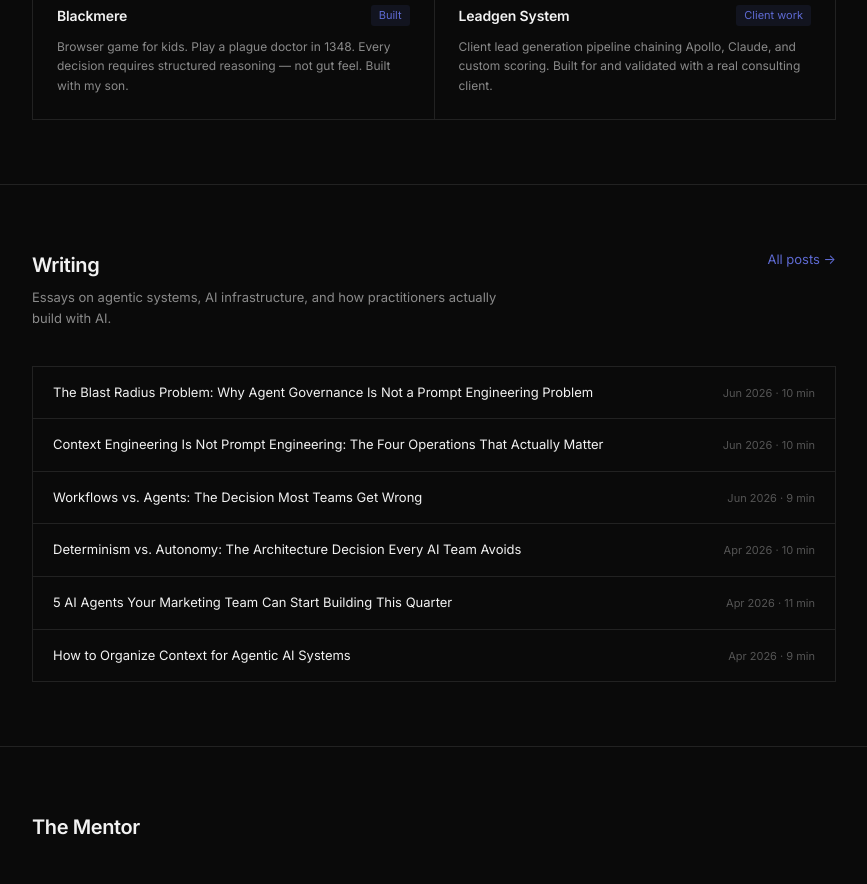
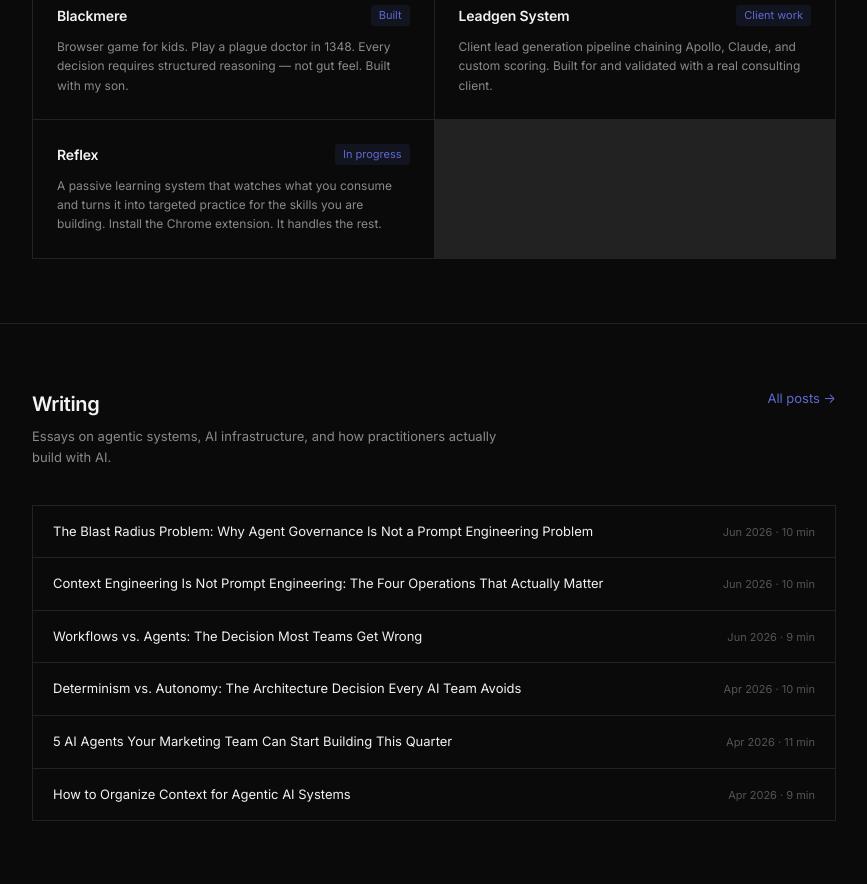
Before and after one commit to angshur/ai-fellows, a Next.js app: page / in a window 1280 px wide. Shown: the part 2580-3464 px from the top of the page, without its empty margins (206-1073 px from the left). Built offline with nearby package versions, Linux system fonts and the light colour scheme.

Commit message:
Add Reflex to projects

```diff
--- a/app/page.tsx
+++ b/app/page.tsx
@@ -96,6 +96,12 @@ const projects = [
     desc: "Client lead generation pipeline chaining Apollo, Claude, and custom scoring. Built for and validated with a real consulting client.",
     url: "#",
     tag: "Client work",
+  },
+  {
+    name: "Reflex",
+    desc: "A passive learning system that watches what you consume and turns it into targeted practice for the skills you are building. Install the Chrome extension. It handles the rest.",
+    url: "#",
+    tag: "In progress",
   },
 ];
 
```
